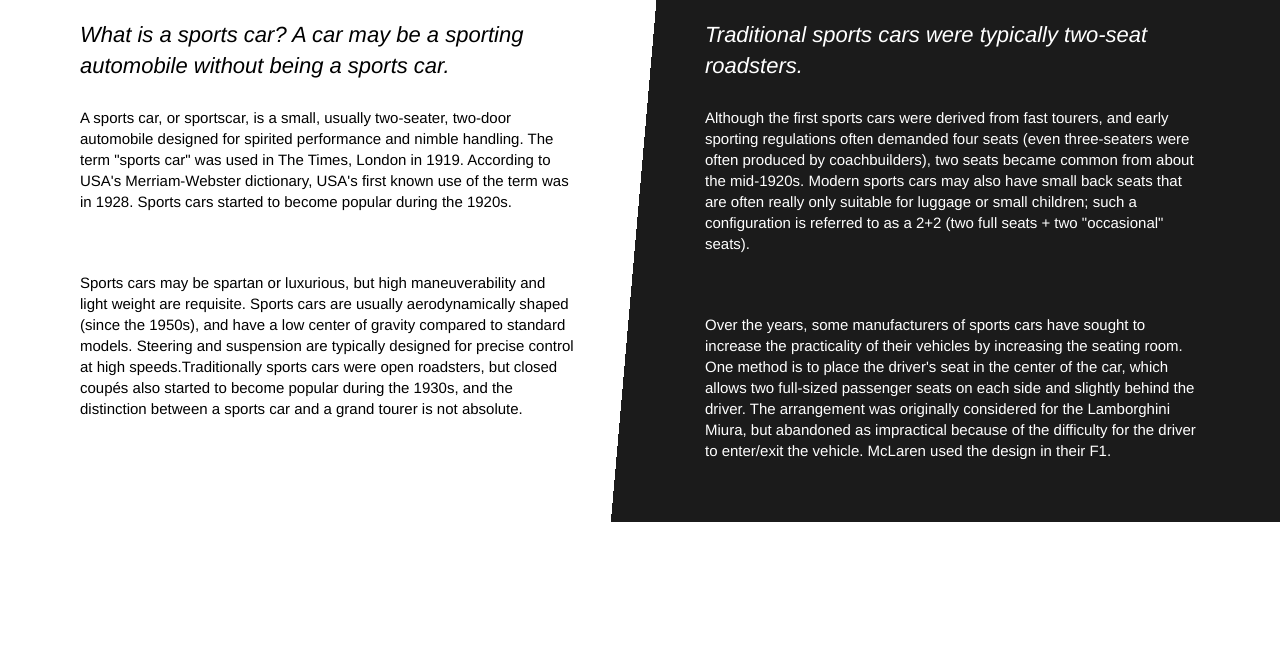
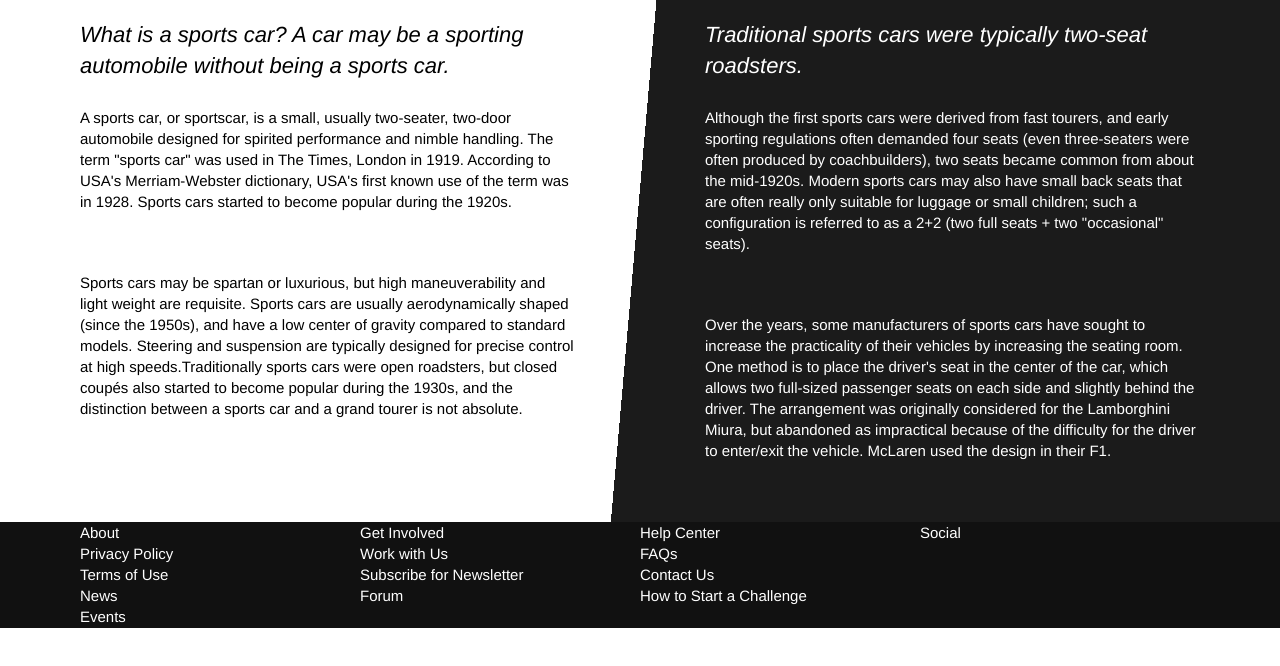
Before and after one commit to danielgoran/exoticar, a plain HTML site: page index.html in a window 1280 px wide. Shown: the part 757-1423 px from the top of the page. After the commit the page ends 1385 px from the top, so only its background shows below. Drawn offline with Linux system fonts and the light colour scheme.

Commit message:
some style for footer, not done yet

```diff
--- a/css/style.css
+++ b/css/style.css
@@ -146,7 +146,7 @@ h1 {
 	background: -webkit-linear-gradient(-5deg, #ffffff 0%,#ffffff 50%,#1b1b1b 50%,#1b1b1b 100%); /* Chrome10-25,Safari5.1-6 */
 	background: linear-gradient(95deg, #ffffff 0%,#ffffff 50%,#1b1b1b 50%,#1b1b1b 100%); /* W3C, IE10+, FF16+, Chrome26+, Opera12+, Safari7+ */
 }
-.articles>.wrapper::after{
+.articles>.wrapper::after, .page-footer>.wrapper::after{
 	content: '.';
 	font-size: 0;
 	height: 1px;
@@ -190,3 +190,15 @@ h2::after{
 	font-weight: 300;
 	margin-bottom: 60px;
 }
+
+/*============ Footer ==============*/
+
+.page-footer {
+	background: #111111;
+}
+
+.footer-col {
+	width: 25%;
+	float: left;
+
+}
```
